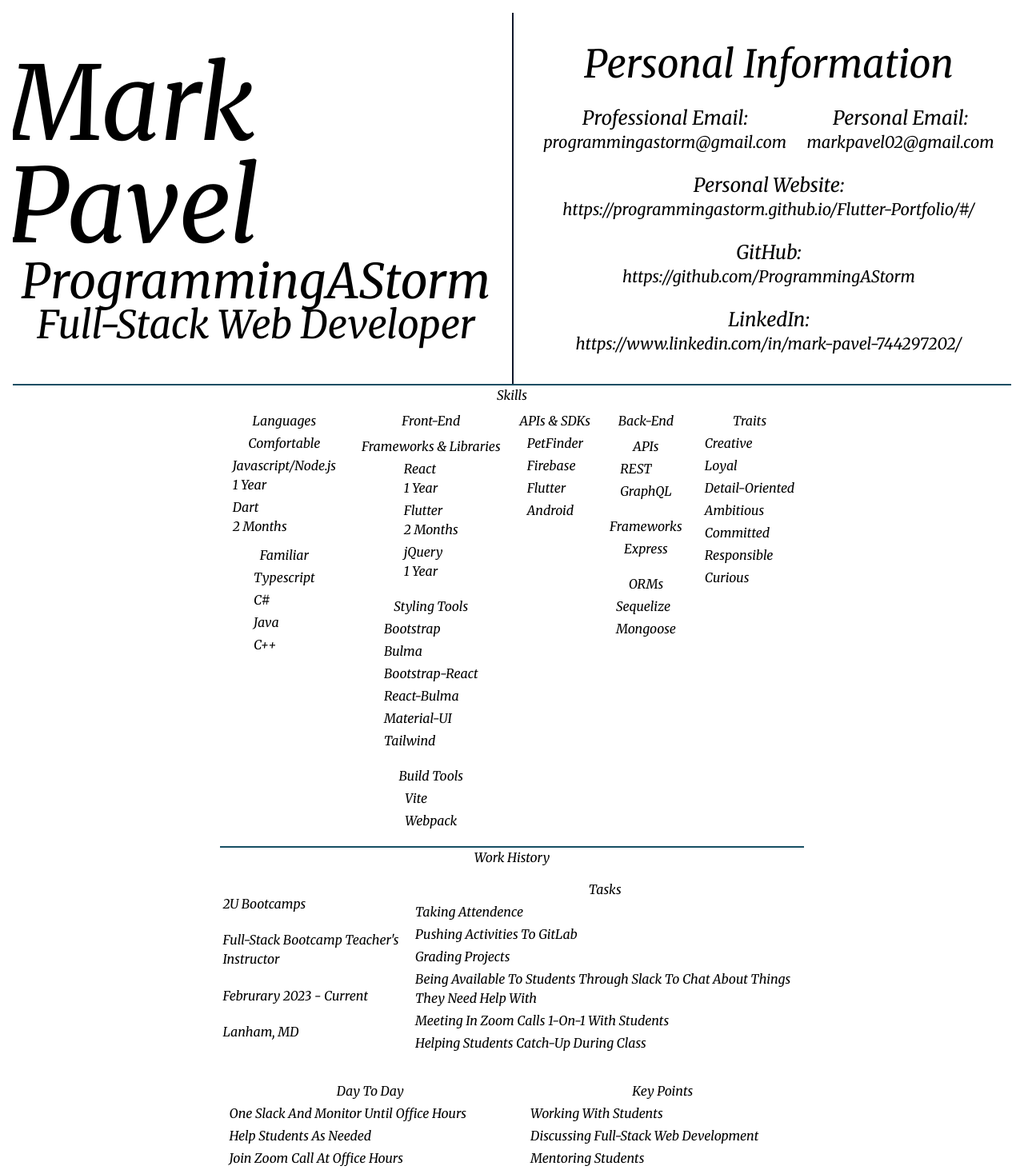
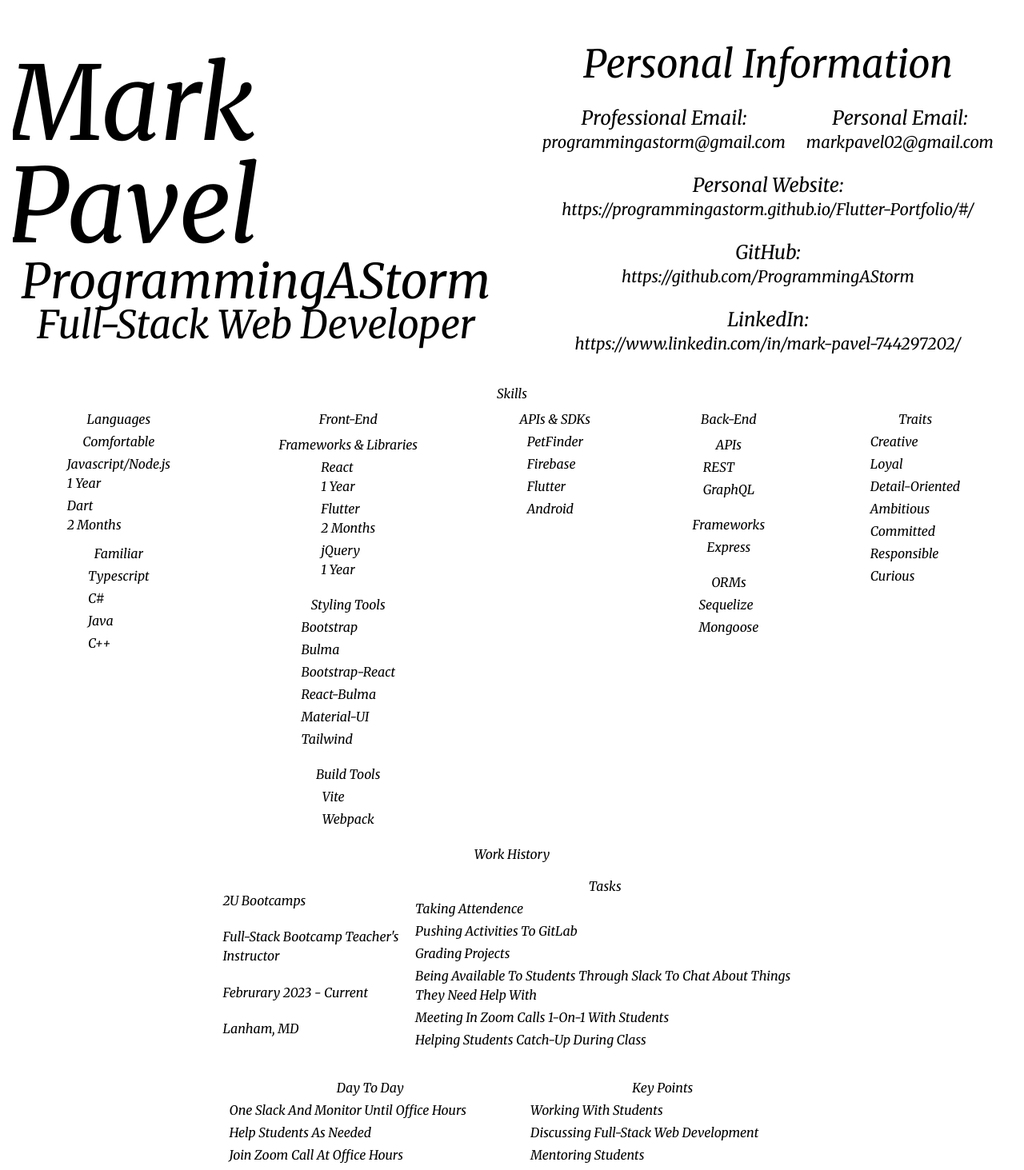
Before and after one commit to ProgrammingAStorm/Resume-Template, a React (Vite) app: page / in a window 1280 px wide. Shown: the top 1463 px of the page at 80% size. Built offline with nearby package versions, Linux system fonts and the light colour scheme.

Commit message:
Removing Borders Until Further Notice

```diff
--- a/src/App.tsx
+++ b/src/App.tsx
@@ -10,7 +10,7 @@ import { data } from "./data";
 function App() {
   return (
     <main className="flex flex-col items-center m-4 overflow-hidden">
-      <div className="flex border-b-2 border-cyan-900 w-screen ">
+      <div className="flex w-screen ">
         <Header {...data.header} />
         <Details {...data.personalDetails} />
       </div>
--- a/src/components/Details.tsx
+++ b/src/components/Details.tsx
@@ -1,14 +1,7 @@
 import { PersonalData } from "../data";
 
 export default function Details(personalData: PersonalData) {
-    return <section className="
-        flex flex-col
-        items-center
-        p-6
-        border-l-2 border-slate-900
-        w-1/2
-        h-full
-    ">
+    return <section className="flex flex-col items-center p-6 w-1/2 h-full">
         <h1
             className="
                 m-4
--- a/src/components/Skills.tsx
+++ b/src/components/Skills.tsx
@@ -1,10 +1,11 @@
 import { SkillsData } from "../data"
 
 export default function (skillsData: SkillsData) {
-    return <section className="flex flex-col items-center border-b-2 border-cyan-900">
+    return <section className="flex flex-col items-center px- w-full">
+        <div className="w-full">
             <h1 className="w-full text-center">Skills</h1>
 
-        <div className="flex">
+            <div className="flex justify-around">
                 <article className="flex flex-col items-center w-fit m-2">
                     <h2>Languages</h2>
 
@@ -160,5 +161,6 @@ export default function (skillsData: SkillsData) {
                     </ul>
                 </article>
             </div>
+        </div>
     </section>
 }
```
Lines whose indentation alone changed are shown as unchanged.
